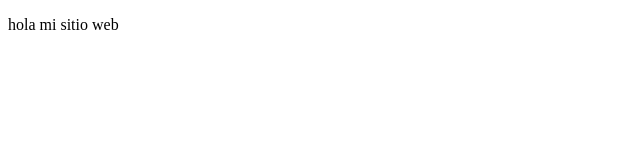
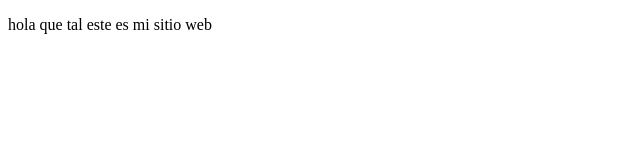
Before and after one commit to manuelpariona2012/proyectodemo, a plain HTML site: page index.html in a window 1280 px wide. Shown: the whole page, without its empty margins (0-640 px from the left). Drawn offline with Linux system fonts and the light colour scheme.

Commit message:
segundo update a la pagina

```diff
--- a/index.html
+++ b/index.html
@@ -8,7 +8,7 @@
 </head>
 <body>
     <p>
-        hola   mi sitio web
+        hola  que tal este es mi sitio web
     </p>
 </body>
 </html>
```
